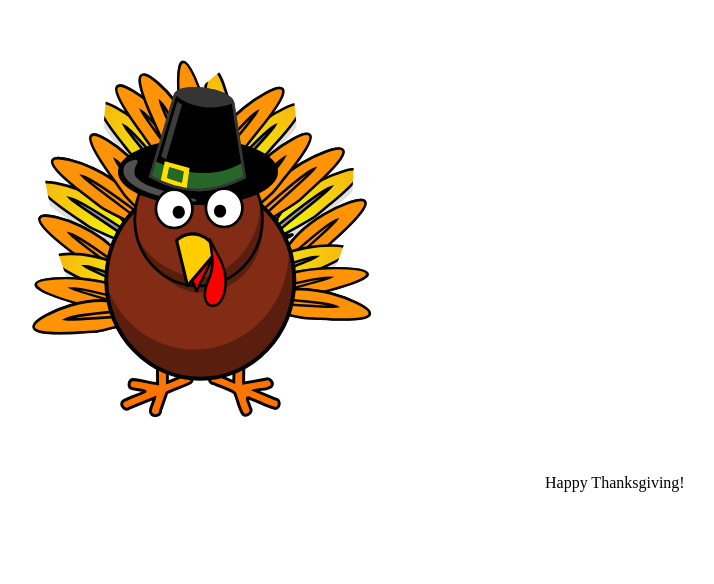
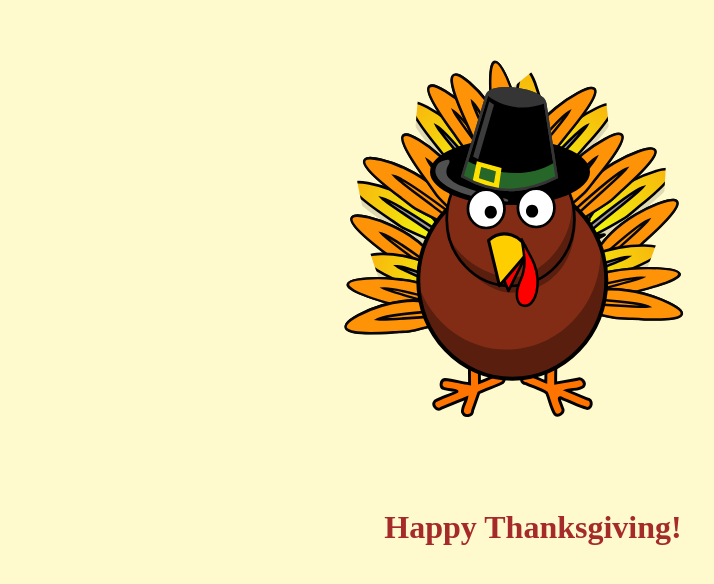
Before and after one commit to charliek/holiday-pages, a plain HTML site: page thanksgiving/index.html in a window 1280 px wide. Shown: the whole page, without its empty margins (107-821 px from the left). Drawn offline with nearby package versions, Linux system fonts and the light colour scheme.

Commit message:
making it better

```diff
--- a/thanksgiving/gobble.css
+++ b/thanksgiving/gobble.css
@@ -1,3 +1,11 @@
+body {
+    background-color: lemonchiffon;
+}
 #turkey_pan {
     text-align: center;
 }
+h1#the_message {
+    text-align: center;
+    color: brown;
+    font-family: serif;
+}
--- a/thanksgiving/index.html
+++ b/thanksgiving/index.html
@@ -1,11 +1,17 @@
 <html>
     <head>
         <title>Happy Thanksgiving!</title>
+        <script src="//ajax.googleapis.com/ajax/libs/jquery/1.8.3/jquery.min.js"></script>
+        <script src="//ajax.googleapis.com/ajax/libs/jqueryui/1.9.1/jquery-ui.min.js"></script>
+        <script type="text/javascript" src="gobble.js" charset="utf-8"></script>
+        <link rel="stylesheet" type="text/css" href="gobble.css" charset="utf-8"/>
     </head>
     <body>
         <div id="turkey_pan">
             <img id="the_turkey" src="images/round-turkey-clip-art-minus-double-tail.svg" />
-            <span id="the_message">Happy Thanksgiving!</span>
+        </div>
+        <div id="greeting">
+            <h1 id="the_message">Happy Thanksgiving!</h1>
         </div>
     </body>
 </html>
```
Also changed, not shown: 1 other file.
